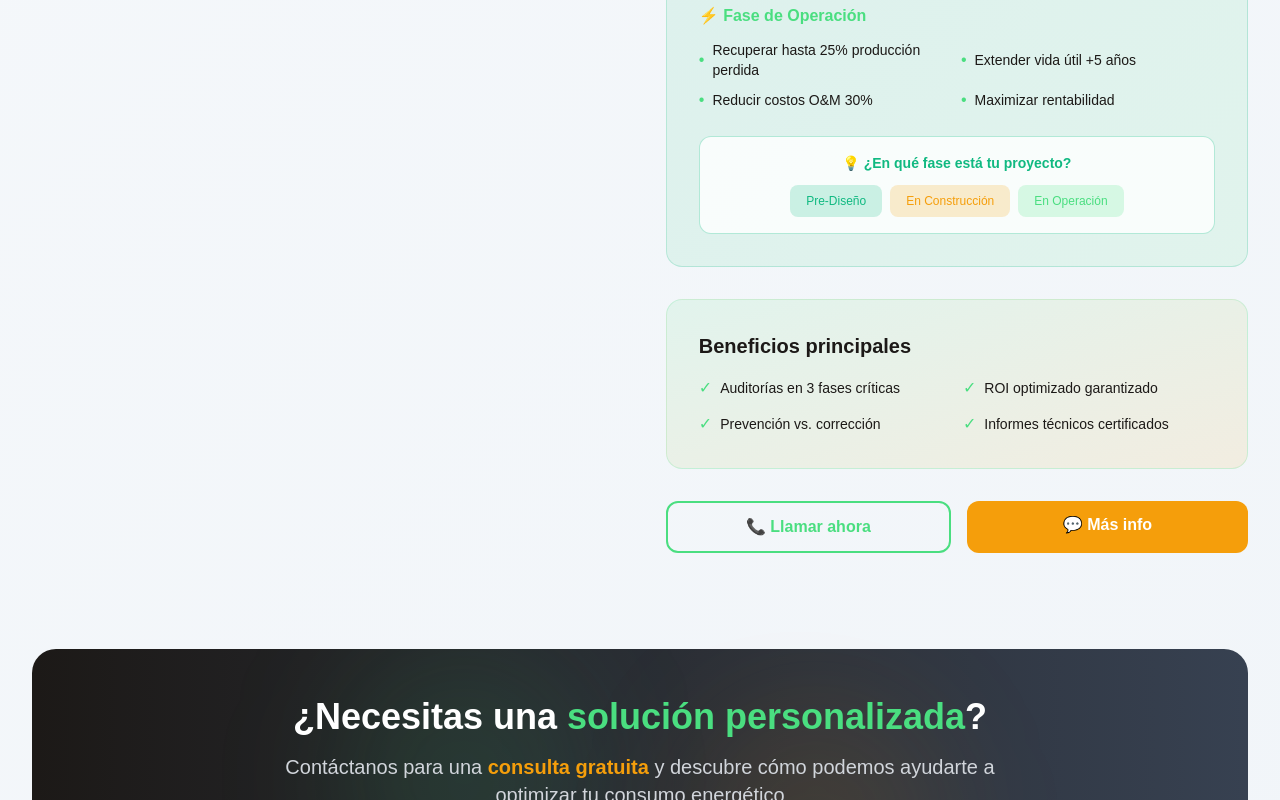
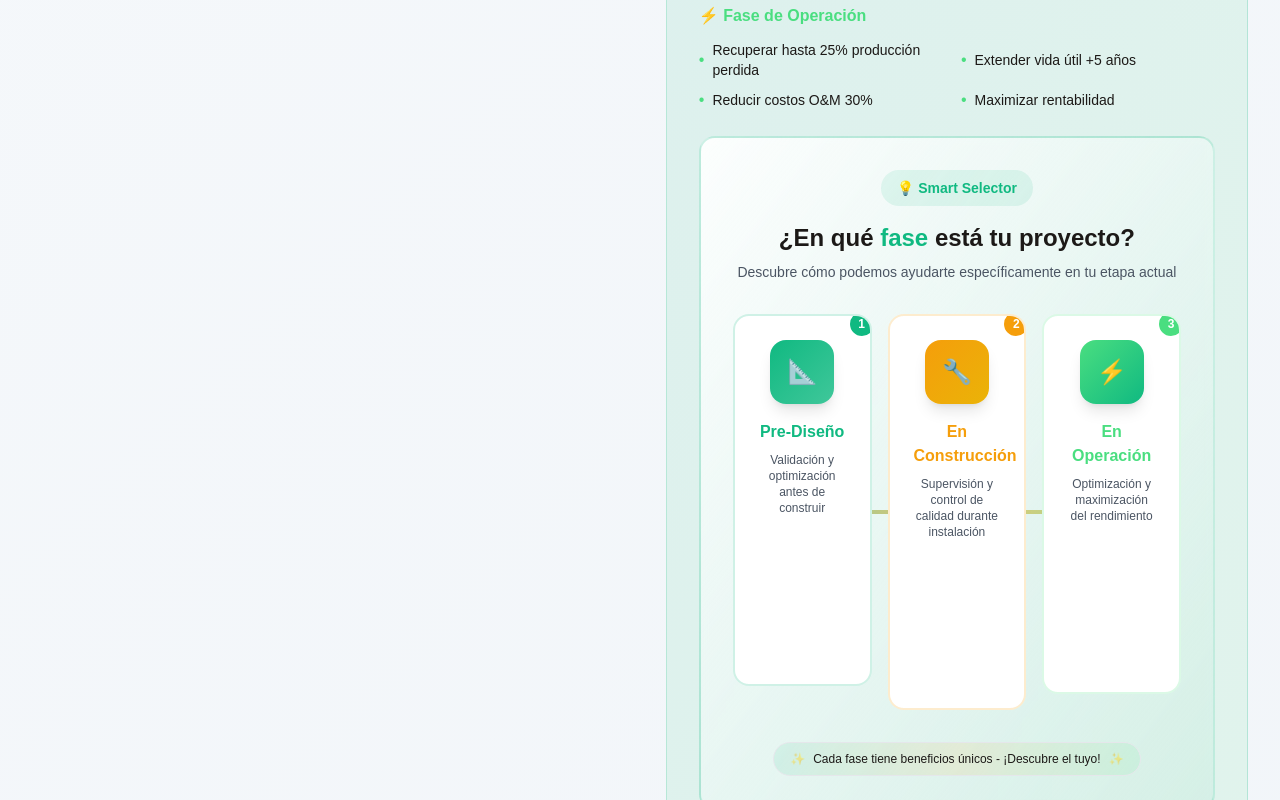
Before and after one commit to lsomarriba/iter-landing, a Next.js app: page / in a window 1280 px wide. Shown: the part 3780-4580 px from the top of the page. Built offline with nearby package versions, Linux system fonts and the light colour scheme.

Commit message:
fix: eliminar precio específico .80/Watt y reemplazar con 'Cotización personalizada'

```diff
--- a/src/components/sections/Services.tsx
+++ b/src/components/sections/Services.tsx
@@ -61,7 +61,7 @@ const Services: React.FC = () => {
       ],
       benefits: ['ROI 3-5 años', 'Vida útil +25 años', 'Mantenimiento mínimo', 'Incentivos fiscales'],
       timeline: '4-8 meses',
-      investment: 'Desde $0.80/Watt',
+      investment: 'Cotización personalizada',
       color: 'from-iter-gold to-yellow-500',
       borderColor: 'border-iter-gold',
       ctaText: 'Cotizar Sistema Solar'
@@ -310,21 +310,144 @@ const Services: React.FC = () => {
                         </div>
                       </div>
 
-                      {/* CTA especial para auditorías */}
-                      <div className="mt-6 p-4 bg-white/80 rounded-xl border border-iter-secondary/30">
-                        <p className="text-center text-sm font-semibold text-iter-dark mb-3">
-                          💡 <span className="text-iter-secondary">¿En qué fase está tu proyecto?</span>
-                        </p>
-                        <div className="flex flex-wrap gap-2 justify-center">
-                          <a href="#contact" className="px-4 py-2 bg-iter-secondary/20 text-iter-secondary hover:bg-iter-secondary hover:text-white rounded-lg text-xs font-medium transition-colors">
-                            Pre-Diseño
-                          </a>
-                          <a href="#contact" className="px-4 py-2 bg-iter-gold/20 text-iter-gold hover:bg-iter-gold hover:text-white rounded-lg text-xs font-medium transition-colors">
-                            En Construcción
-                          </a>
-                          <a href="#contact" className="px-4 py-2 bg-iter-primary/20 text-iter-primary hover:bg-iter-primary hover:text-white rounded-lg text-xs font-medium transition-colors">
-                            En Operación
-                          </a>
+                      {/* Smart Interactive Phase Selector */}
+                      <div className="mt-6 p-8 bg-gradient-to-br from-white/90 to-iter-secondary/5 rounded-2xl border-2 border-iter-secondary/20 backdrop-blur-sm">
+                        <div className="text-center mb-8">
+                          <div className="inline-flex items-center gap-2 px-4 py-2 bg-iter-secondary/10 rounded-full text-iter-secondary font-bold text-sm mb-4">
+                            💡 Smart Selector
+                          </div>
+                          <h4 className="text-2xl font-bold text-iter-dark mb-2">
+                            ¿En qué <span className="text-iter-secondary">fase</span> está tu proyecto?
+                          </h4>
+                          <p className="text-gray-600 text-sm">
+                            Descubre cómo podemos ayudarte específicamente en tu etapa actual
+                          </p>
+                        </div>
+
+                        {/* Interactive Timeline Phases */}
+                        <div className="relative">
+                          {/* Progress Line */}
+                          <div className="absolute top-1/2 left-4 right-4 h-1 bg-gradient-to-r from-iter-secondary via-iter-gold to-iter-primary rounded-full transform -translate-y-1/2 opacity-20"></div>
+                          <div className="absolute top-1/2 left-4 right-4 h-1 bg-gradient-to-r from-iter-secondary via-iter-gold to-iter-primary rounded-full transform -translate-y-1/2 opacity-60 animate-pulse"></div>
+
+                          <div className="grid grid-cols-3 gap-4 relative z-10">
+                            {/* Fase 1: Pre-Diseño */}
+                            <div className="group cursor-pointer">
+                              <a href="#contact" className="block">
+                                <div className="bg-white rounded-2xl p-6 border-2 border-iter-secondary/20 hover:border-iter-secondary hover:shadow-lg transform hover:scale-105 transition-all duration-300 relative overflow-hidden">
+                                  {/* Animated background effect */}
+                                  <div className="absolute inset-0 bg-gradient-to-br from-iter-secondary/5 to-transparent opacity-0 group-hover:opacity-100 transition-opacity duration-300"></div>
+
+                                  {/* Phase indicator */}
+                                  <div className="absolute -top-2 -right-2 w-8 h-8 bg-iter-secondary rounded-full flex items-center justify-center text-white text-xs font-bold border-4 border-white">
+                                    1
+                                  </div>
+
+                                  <div className="relative z-10 text-center">
+                                    <div className="w-16 h-16 mx-auto mb-4 bg-gradient-to-br from-iter-secondary to-iter-secondary/80 rounded-2xl flex items-center justify-center text-2xl text-white shadow-lg group-hover:scale-110 transition-transform">
+                                      📐
+                                    </div>
+                                    <h5 className="font-bold text-iter-secondary mb-2">Pre-Diseño</h5>
+                                    <p className="text-xs text-gray-600 mb-3">Validación y optimización antes de construir</p>
+
+                                    {/* Benefits preview */}
+                                    <div className="space-y-1 opacity-0 group-hover:opacity-100 transition-opacity duration-300">
+                                      <div className="text-xs text-iter-secondary font-medium">• Evitar errores costosos</div>
+                                      <div className="text-xs text-iter-secondary font-medium">• +15% optimización</div>
+                                    </div>
+
+                                    {/* CTA Button */}
+                                    <div className="mt-4 opacity-0 group-hover:opacity-100 transition-opacity duration-300">
+                                      <div className="px-3 py-2 bg-iter-secondary text-white text-xs font-bold rounded-lg hover:bg-iter-secondary/90 transition-colors">
+                                        Evaluar Proyecto
+                                      </div>
+                                    </div>
+                                  </div>
+                                </div>
+                              </a>
+                            </div>
+
+                            {/* Fase 2: En Construcción */}
+                            <div className="group cursor-pointer">
+                              <a href="#contact" className="block">
+                                <div className="bg-white rounded-2xl p-6 border-2 border-iter-gold/20 hover:border-iter-gold hover:shadow-lg transform hover:scale-105 transition-all duration-300 relative overflow-hidden">
+                                  {/* Animated background effect */}
+                                  <div className="absolute inset-0 bg-gradient-to-br from-iter-gold/5 to-transparent opacity-0 group-hover:opacity-100 transition-opacity duration-300"></div>
+
+                                  {/* Phase indicator */}
+                                  <div className="absolute -top-2 -right-2 w-8 h-8 bg-iter-gold rounded-full flex items-center justify-center text-white text-xs font-bold border-4 border-white">
+                                    2
+                                  </div>
+
+                                  <div className="relative z-10 text-center">
+                                    <div className="w-16 h-16 mx-auto mb-4 bg-gradient-to-br from-iter-gold to-yellow-500 rounded-2xl flex items-center justify-center text-2xl text-white shadow-lg group-hover:scale-110 transition-transform">
+                                      🔧
+                                    </div>
+                                    <h5 className="font-bold text-iter-gold mb-2">En Construcción</h5>
+                                    <p className="text-xs text-gray-600 mb-3">Supervisión y control de calidad durante instalación</p>
+
+                                    {/* Benefits preview */}
+                                    <div className="space-y-1 opacity-0 group-hover:opacity-100 transition-opacity duration-300">
+                                      <div className="text-xs text-iter-gold font-medium">• Control calidad 100%</div>
+                                      <div className="text-xs text-iter-gold font-medium">• Prevenir problemas</div>
+                                    </div>
+
+                                    {/* CTA Button */}
+                                    <div className="mt-4 opacity-0 group-hover:opacity-100 transition-opacity duration-300">
+                                      <div className="px-3 py-2 bg-iter-gold text-white text-xs font-bold rounded-lg hover:bg-yellow-600 transition-colors">
+                                        Supervisar Obra
+                                      </div>
+                                    </div>
+                                  </div>
+                                </div>
+                              </a>
+                            </div>
+
+                            {/* Fase 3: En Operación */}
+                            <div className="group cursor-pointer">
+                              <a href="#contact" className="block">
+                                <div className="bg-white rounded-2xl p-6 border-2 border-iter-primary/20 hover:border-iter-primary hover:shadow-lg transform hover:scale-105 transition-all duration-300 relative overflow-hidden">
+                                  {/* Animated background effect */}
+                                  <div className="absolute inset-0 bg-gradient-to-br from-iter-primary/5 to-transparent opacity-0 group-hover:opacity-100 transition-opacity duration-300"></div>
+
+                                  {/* Phase indicator */}
+                                  <div className="absolute -top-2 -right-2 w-8 h-8 bg-iter-primary rounded-full flex items-center justify-center text-white text-xs font-bold border-4 border-white">
+                                    3
+                                  </div>
+
+                                  <div className="relative z-10 text-center">
+                                    <div className="w-16 h-16 mx-auto mb-4 bg-gradient-to-br from-iter-primary to-iter-secondary rounded-2xl flex items-center justify-center text-2xl text-white shadow-lg group-hover:scale-110 transition-transform">
+                                      ⚡
+                                    </div>
+                                    <h5 className="font-bold text-iter-primary mb-2">En Operación</h5>
+                                    <p className="text-xs text-gray-600 mb-3">Optimización y maximización del rendimiento</p>
+
+                                    {/* Benefits preview */}
+                                    <div className="space-y-1 opacity-0 group-hover:opacity-100 transition-opacity duration-300">
+                                      <div className="text-xs text-iter-primary font-medium">• +25% producción</div>
+                                      <div className="text-xs text-iter-primary font-medium">• +5 años vida útil</div>
+                                    </div>
+
+                                    {/* CTA Button */}
+                                    <div className="mt-4 opacity-0 group-hover:opacity-100 transition-opacity duration-300">
+                                      <div className="px-3 py-2 bg-iter-primary text-white text-xs font-bold rounded-lg hover:bg-iter-primary/90 transition-colors">
+                                        Optimizar Sistema
+                                      </div>
+                                    </div>
+                                  </div>
+                                </div>
+                              </a>
+                            </div>
+                          </div>
+                        </div>
+
+                        {/* Bottom CTA */}
+                        <div className="mt-8 text-center">
+                          <div className="inline-flex items-center gap-2 px-4 py-2 bg-gradient-to-r from-iter-secondary/10 via-iter-gold/10 to-iter-primary/10 rounded-full text-iter-dark text-xs font-medium border border-gray-200">
+                            <span className="animate-pulse">✨</span>
+                            <span>Cada fase tiene beneficios únicos - ¡Descubre el tuyo!</span>
+                            <span className="animate-pulse">✨</span>
+                          </div>
                         </div>
                       </div>
                     </div>
```
